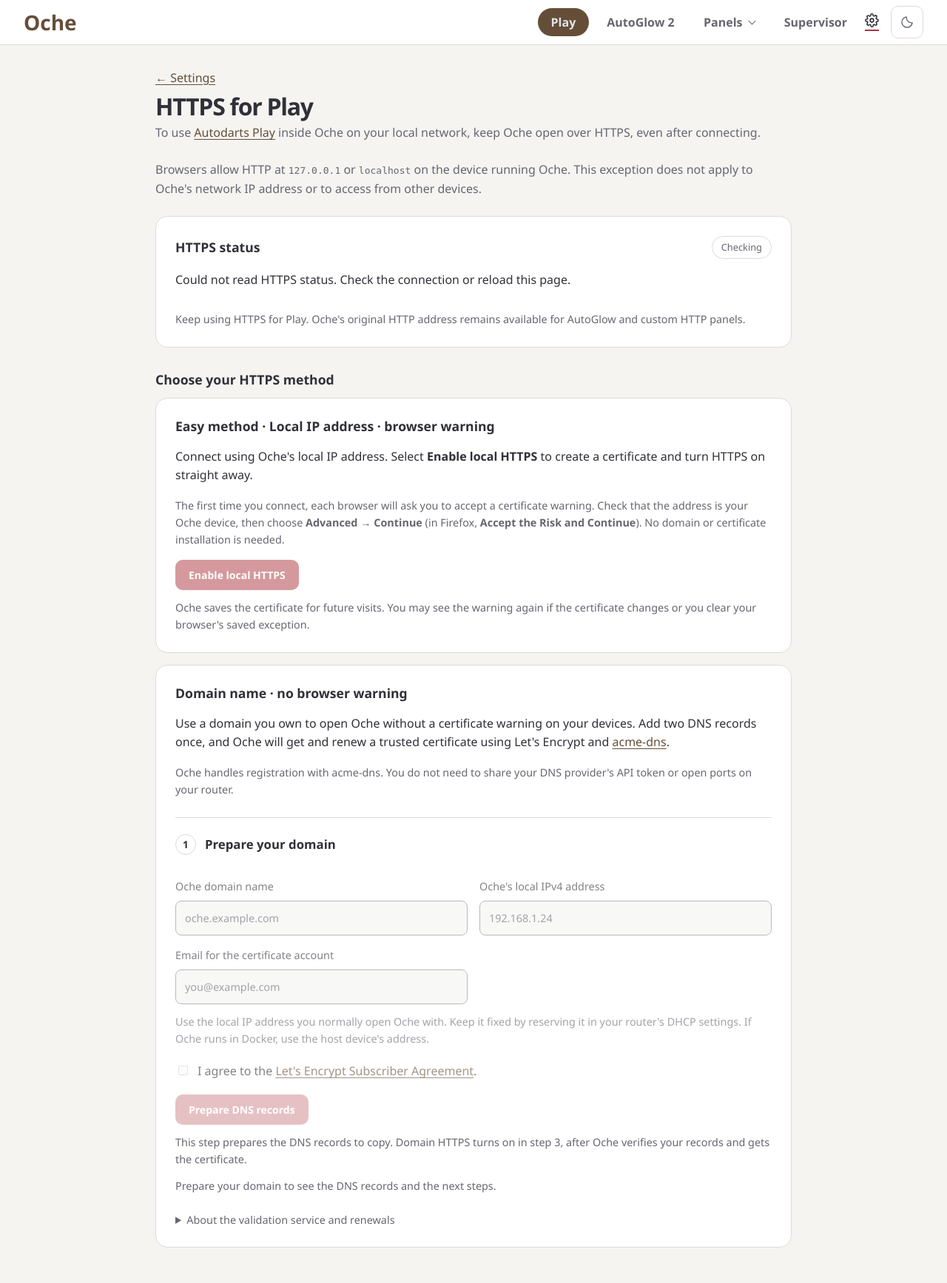
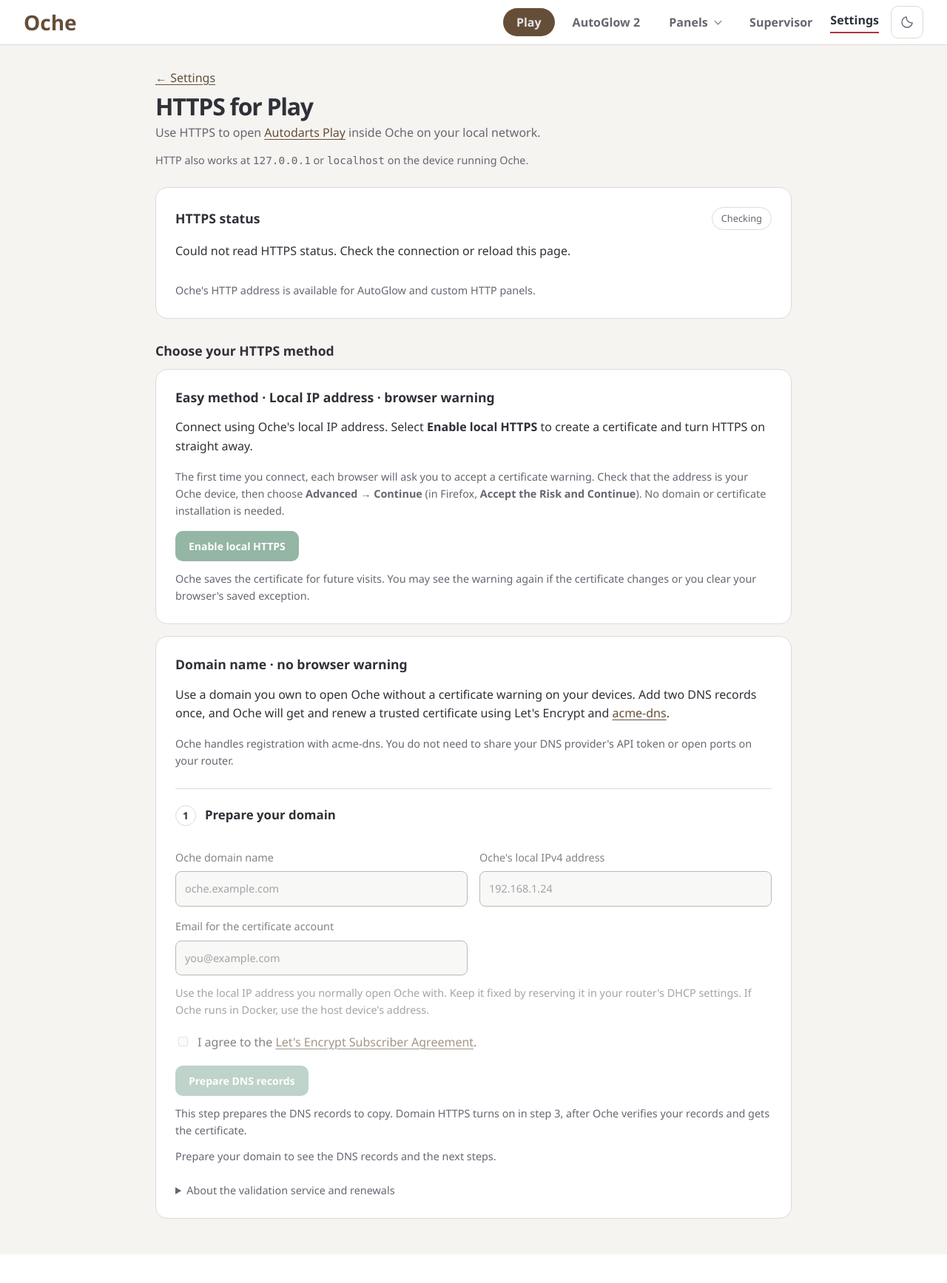
Before and after one commit to mondeggo/oche, a FastAPI app: page /config/https in a window 1280 px wide. Shown: the whole page at 74% size. After the commit the page ends 1696 px from the top, so only its background shows below. Run offline with FastAPI, Linux system fonts and the light colour scheme; data that the repository does not hold is empty; parts of the project's set-up code (start-up, migrations or seed data) failed here and were passed over.

Commit message:
fix(ui): restore green actions and simplify settings navigation

```diff
--- a/app/static/css/style.css
+++ b/app/static/css/style.css
@@ -19,7 +19,7 @@ body {
 
 a { color: var(--link); text-underline-offset: 3px; }
 a:hover { text-decoration-thickness: 2px; }
-input, select, textarea { accent-color: var(--accent); }
+input, select, textarea { accent-color: var(--primary); }
 input::placeholder, textarea::placeholder { color: var(--fg-dim); opacity: 1; }
 
 .topbar {
@@ -113,9 +113,6 @@ input::placeholder, textarea::placeholder { color: var(--fg-dim); opacity: 1; }
   border-bottom: 2px solid var(--accent);
   padding-bottom: 4px;
 }
-
-.topbar nav a.nav-icon svg { display: block; }
-.topbar nav a.nav-icon.active { padding-bottom: 3px; }
 
 .topbar nav a.nav-cta {
   position: relative;
@@ -449,8 +446,8 @@ button, .btn-link {
   padding: 14px;
   border-radius: 10px;
   border: none;
-  background: var(--accent);
-  color: var(--on-accent);
+  background: var(--primary);
+  color: var(--on-primary);
   font-weight: 700;
   font-size: 0.95rem;
   cursor: pointer;
@@ -460,11 +457,13 @@ button, .btn-link {
   transition: background 0.15s ease, transform 0.1s ease;
 }
 
-button:hover:not(:disabled), .btn-link:hover { background: var(--accent-hover); }
+button:hover:not(:disabled), .btn-link:hover { background: var(--primary-hover); }
 button:active, .btn-link:active { transform: scale(0.98); }
 button:disabled { opacity: 0.5; cursor: not-allowed; transform: none; }
 
-.btn-green, .btn-success, .btn-danger { background: var(--accent); }
+.btn-green, .btn-success { background: var(--primary); }
+.btn-danger { background: var(--accent); color: var(--on-accent); }
+.btn-danger:hover:not(:disabled), .btn-link.btn-danger:hover { background: var(--accent-hover); }
 .btn-neutral { background: var(--surface-hover); color: var(--fg); border: 1px solid var(--border); }
 .btn-neutral:hover:not(:disabled), .btn-link.btn-neutral:hover { background: var(--border); }
 
@@ -515,11 +514,11 @@ button:disabled { opacity: 0.5; cursor: not-allowed; transform: none; }
 }
 
 .view-toggle-btn.active {
-  background: var(--accent);
-  color: var(--on-accent);
+  background: var(--primary);
+  color: var(--on-primary);
 }
 .view-toggle-btn:hover:not(:disabled) { background: var(--surface-hover); color: var(--fg); }
-.view-toggle-btn.active:hover:not(:disabled) { background: var(--accent-hover); color: var(--on-accent); }
+.view-toggle-btn.active:hover:not(:disabled) { background: var(--primary-hover); color: var(--on-primary); }
 
 .board-frame[hidden], .board-placeholder[hidden], .board-log-view[hidden] { display: none; }
 
@@ -641,7 +640,7 @@ button:disabled { opacity: 0.5; cursor: not-allowed; transform: none; }
   transition: transform 0.15s ease;
 }
 
-.toggle input:checked ~ .toggle-track { background: var(--accent); }
+.toggle input:checked ~ .toggle-track { background: var(--primary); }
 .toggle input:checked ~ .toggle-track .toggle-thumb { transform: translateX(20px); }
 .toggle input:focus-visible ~ .toggle-track { outline: 2px solid var(--accent); outline-offset: 2px; }
 
@@ -687,6 +686,7 @@ button:disabled { opacity: 0.5; cursor: not-allowed; transform: none; }
 .settings-page .toggle-thumb { background: var(--toggle-thumb); }
 #https-open, #http-open { overflow-wrap: anywhere; }
 .https-page { max-width: 940px; margin: 0 auto; }
+.https-page > .hint { margin: -12px 0 24px; }
 .https-page [hidden] { display: none !important; }
 .https-page .card > p { line-height: 1.6; }
 .https-card-heading { display: flex; flex-wrap: wrap; align-items: center; justify-content: space-between; gap: 12px; }
@@ -782,7 +782,7 @@ button:disabled { opacity: 0.5; cursor: not-allowed; transform: none; }
 .community-tile .play-tile-label { font-size: 0.75rem; white-space: nowrap; }
 
 /* Compact navigation stays in the document flow so it cannot cover controls. */
-.nav-toggle, .nav-settings-label { display: none; }
+.nav-toggle { display: none; }
 .card, .controls-card, .metric-card { min-width: 0; }
 .card-head { flex-wrap: wrap; }
 .metric-value, .metric-sub, .toggle-label, .subtitle { overflow-wrap: anywhere; }
@@ -803,7 +803,6 @@ button:disabled { opacity: 0.5; cursor: not-allowed; transform: none; }
   .topbar nav > a, .topbar nav .pinned-panel {
     min-height: 40px; padding: 10px 12px; border-radius: 6px; font-size: .875rem;
   }
-  .nav-settings-label { display: inline; margin-left: 8px; }
   .topbar nav > a.active { border: 0; padding-bottom: 10px; background: var(--border); }
   .topbar nav a.nav-cta, .topbar nav a.nav-cta.active { padding: 10px 12px; background: var(--brand); color: var(--on-brand); }
   .topbar nav a.nav-cta.active::after { display: none; }
@@ -850,7 +849,7 @@ button:disabled { opacity: 0.5; cursor: not-allowed; transform: none; }
   .supervisor-selector { margin: 0; padding: 0 40px 0 0; background: transparent; }
   .view-toggle-btn { padding: 8px 12px; font-size: .8rem; border-radius: 5px; }
   .supervisor-selector .view-toggle-btn { border-radius: 0; padding: 8px 4px 10px; margin-right: 16px; }
-  .supervisor-selector .view-toggle-btn.active { background: transparent; color: var(--fg); box-shadow: inset 0 -2px var(--accent); }
+  .supervisor-selector .view-toggle-btn.active { background: transparent; color: var(--fg); box-shadow: inset 0 -2px var(--primary); }
   #log-actions button, #log-actions .btn-link { padding: 6px 10px; }
   .settings-page h1 { font-size: 1.5rem; margin: 0 0 4px; }
   .settings-page h2 { font-size: .95rem; margin-bottom: 6px; }
--- a/app/static/css/terminal.css
+++ b/app/static/css/terminal.css
@@ -5,8 +5,8 @@ body { display: flex; flex-direction: column; font: 14px "Segoe UI", system-ui,
 .terminal-toolbar button { font: inherit; padding: 5px 12px; background: var(--card); color: var(--fg); border: 1px solid var(--input-border); border-radius: 6px; cursor: pointer; }
 .terminal-toolbar button:hover:not(:disabled) { background: var(--surface-hover); }
 button:focus-visible { outline: 2px solid var(--accent); outline-offset: 2px; }
-#terminal-reconnect { background: var(--accent); border-color: var(--accent); color: var(--on-accent); }
-#terminal-reconnect:hover:not(:disabled) { background: var(--accent-hover); border-color: var(--accent-hover); }
+#terminal-reconnect { background: var(--primary); border-color: var(--primary); color: var(--on-primary); }
+#terminal-reconnect:hover:not(:disabled) { background: var(--primary-hover); border-color: var(--primary-hover); }
 .terminal-toolbar button:disabled { opacity: .5; cursor: default; }
 .terminal-toolbar { flex-wrap: wrap; }
 #terminal-copy-status { color: var(--fg-dim); font-size: 12px; margin-left: auto; }
--- a/app/static/css/theme.css
+++ b/app/static/css/theme.css
@@ -8,6 +8,9 @@
   --input-border: #777783;
   --accent: #B94149;
   --accent-hover: #AC3941;
+  --primary: #2F7451;
+  --primary-hover: #286344;
+  --on-primary: #FFFFFF;
   --brand: #DBC4A5;
   --on-brand: #303038;
   --on-accent: #FFFFFF;
@@ -34,6 +37,8 @@
   --input-border: #8B8991;
   --accent: #AC353D;
   --accent-hover: #972E35;
+  --primary: #2B704C;
+  --primary-hover: #245F41;
   --brand: #654E38;
   --on-brand: #E4E4E9;
   --surface-hover: #ECEAE6;
--- a/app/templates/base.html
+++ b/app/templates/base.html
@@ -95,29 +95,7 @@
           {{ 'hidden' if not nav_visibility.autodarts }}
           >Supervisor</a
         >
-        <a
-          href="/config"
-          class="nav-icon {{ 'active' if active_nav == 'config' }}"
-          title="Settings"
-          aria-label="Settings"
-        >
-          <svg
-            viewBox="0 0 24 24"
-            width="19"
-            height="19"
-            fill="none"
-            stroke="currentColor"
-            stroke-width="2"
-            stroke-linecap="round"
-            stroke-linejoin="round"
-          >
-            <circle cx="12" cy="12" r="3"></circle>
-            <path
-              d="M19.4 15a1.65 1.65 0 0 0 .33 1.82l.06.06a2 2 0 1 1-2.83 2.83l-.06-.06a1.65 1.65 0 0 0-1.82-.33 1.65 1.65 0 0 0-1 1.51V21a2 2 0 0 1-4 0v-.09A1.65 1.65 0 0 0 9 19.4a1.65 1.65 0 0 0-1.82.33l-.06.06a2 2 0 1 1-2.83-2.83l.06-.06a1.65 1.65 0 0 0 .33-1.82 1.65 1.65 0 0 0-1.51-1H3a2 2 0 0 1 0-4h.09A1.65 1.65 0 0 0 4.6 9a1.65 1.65 0 0 0-.33-1.82l-.06-.06a2 2 0 1 1 2.83-2.83l.06.06a1.65 1.65 0 0 0 1.82.33H9a1.65 1.65 0 0 0 1-1.51V3a2 2 0 0 1 4 0v.09a1.65 1.65 0 0 0 1 1.51 1.65 1.65 0 0 0 1.82-.33l.06-.06a2 2 0 1 1 2.83 2.83l-.06.06a1.65 1.65 0 0 0-.33 1.82V9a1.65 1.65 0 0 0 1.51 1H21a2 2 0 0 1 0 4h-.09a1.65 1.65 0 0 0-1.51 1z"
-            ></path>
-          </svg>
-          <span class="nav-settings-label">Settings</span>
-        </a>
+        <a href="/config" class="{{ 'active' if active_nav == 'config' }}">Settings</a>
       </nav>
     </header>
     <main class="{{ 'container-full' if full_width else 'container' }}">
--- a/app/templates/config.html
+++ b/app/templates/config.html
@@ -7,7 +7,7 @@
 
 <section class="card" id="local-https">
   <h2>Local HTTPS</h2>
-  <p class="hint">On your local network, Autodarts Play needs Oche to stay open over HTTPS, even after connecting.</p>
+  <p class="hint">Autodarts Play needs Oche to use HTTPS on your local network.</p>
   <p class="hint">Use your local IP address and accept a browser warning, or use a domain you own for a trusted certificate. Domain setup needs two DNS records once; Oche handles renewal automatically.</p>
   <p><a class="btn-link" href="/config/https">Configure HTTPS</a></p>
 </section>
--- a/app/templates/https.html
+++ b/app/templates/https.html
@@ -4,8 +4,8 @@
 <div class="settings-page https-page">
   <a href="/config">← Settings</a>
   <h1>HTTPS for Play</h1>
-  <p class="subtitle">To use <a href="https://play.autodarts.com/" target="_blank" rel="noopener noreferrer">Autodarts Play</a> inside Oche on your local network, keep Oche open over HTTPS, even after connecting.</p>
-  <p class="subtitle">Browsers allow HTTP at <code>127.0.0.1</code> or <code>localhost</code> on the device running Oche. This exception does not apply to Oche's network IP address or to access from other devices.</p>
+  <p class="subtitle">Use HTTPS to open <a href="https://play.autodarts.com/" target="_blank" rel="noopener noreferrer">Autodarts Play</a> inside Oche on your local network.</p>
+  <p class="hint">HTTP also works at <code>127.0.0.1</code> or <code>localhost</code> on the device running Oche.</p>
 
   <section class="card https-summary" aria-labelledby="https-connection-title">
     <div class="https-card-heading">
@@ -21,7 +21,7 @@
       <button id="https-retry" type="button" hidden>Retry HTTPS</button>
       <button id="https-disable" class="btn-neutral" type="button" hidden>Turn HTTPS off</button>
     </div>
-    <p class="hint">Keep using HTTPS for Play. Oche's original HTTP address remains available for AutoGlow and custom HTTP panels.</p>
+    <p class="hint">Oche's HTTP address is available for AutoGlow and custom HTTP panels.</p>
   </section>
 
   <h2 class="https-method-heading">Choose your HTTPS method</h2>
@@ -90,7 +90,7 @@
         <button id="https-domain-submit" type="button">Verify and activate domain HTTPS</button>
         <a id="https-domain-open" class="btn-link" target="_top" hidden>Open Play using your domain</a>
       </div>
-      <p class="hint">Keep using your domain's HTTPS address for Play without a certificate warning. Opening HTTPS at the local IP address will still show a certificate warning.</p>
+      <p class="hint">Open Oche using your domain's HTTPS address to avoid certificate warnings. Using HTTPS at the local IP address shows a warning.</p>
     </div>
 
     <p id="https-domain-status" class="https-feedback" role="status" aria-live="polite"></p>
```
Also changed, not shown: tests/browser_navigation.py (+2 -2 lines), README.md.
